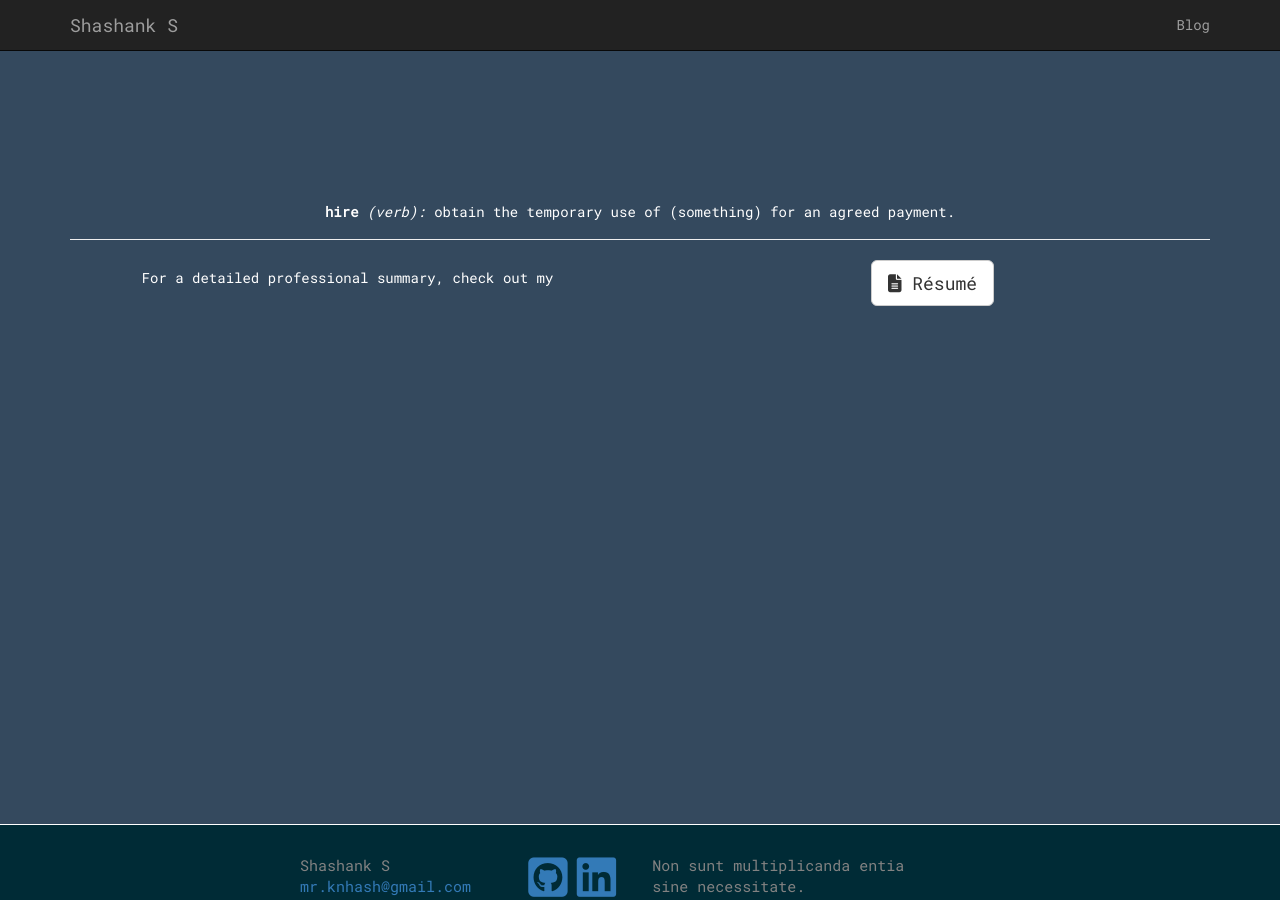
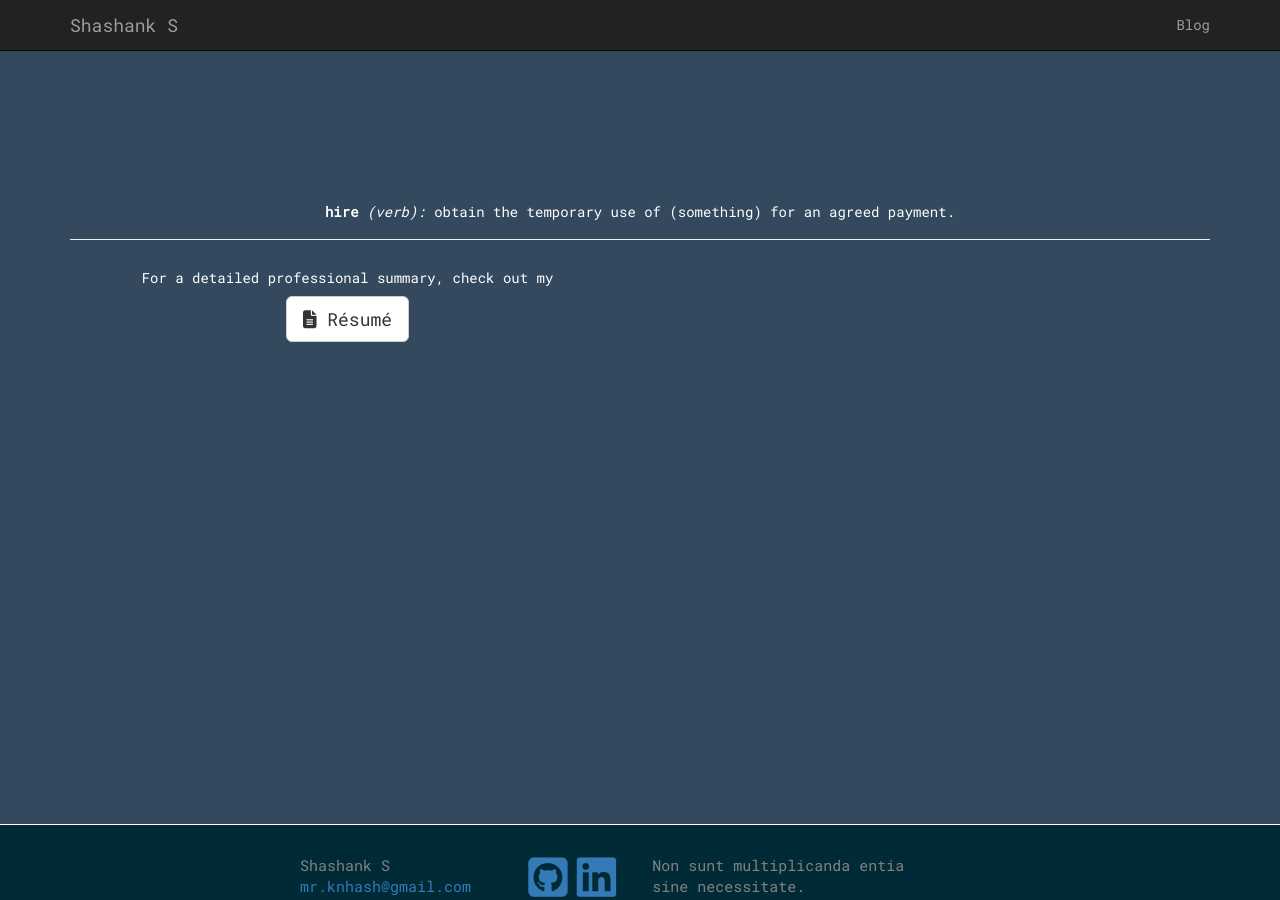
Before and after one commit to knhash/knhash.github.io, a Jekyll site: the page built from index.md, in a window 1280 px wide and 900 px high, scrolled down 2826 px. Built offline with Jekyll 4.4.1, drawn with Linux system fonts in a browser that asks for light colours; nearby versions of some CDN libraries.

Commit message:
fix: resume line alignment

```diff
--- a/index.md
+++ b/index.md
@@ -71,10 +71,8 @@
       <hr>
     </div>
     <div class="row">
-      <div class="col-md-6 text-center"><h5>For a detailed professional summary, check out my </h5>
-      </div>
       <div class="col-md-6 text-center center">
-        <a href="https://docs.google.com/document/d/1GIbu6QS6kBNaST9hFmv_PaCOzQMIqyglCCx5RqyFwMI/edit?usp=sharing" class="btn btn-default btn-lg"><i class="fa fa-file-text"></i> Résumé</a>
+        <h5>For a detailed professional summary, check out my </h5> <a href="https://docs.google.com/document/d/1GIbu6QS6kBNaST9hFmv_PaCOzQMIqyglCCx5RqyFwMI/edit?usp=sharing" class="btn btn-default btn-lg"><i class="fa fa-file-text"></i> Résumé</a>
       </div>
     </div>
   </div>
```
